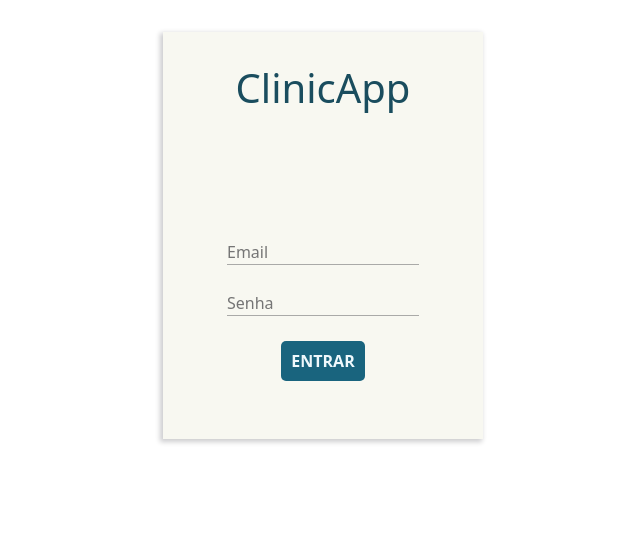
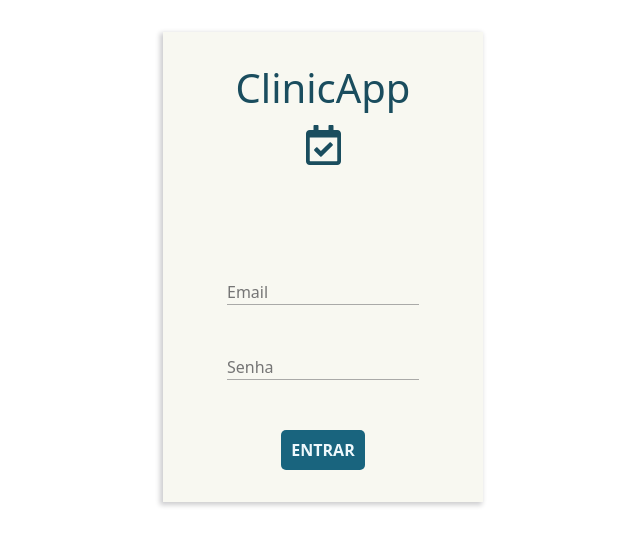
Before and after one commit to ronaldosenajr/my-clinic-app, a React (Create React App) app: page / in a window 1280 px wide. Shown: the top 546 px of the page, without its empty margins (317-957 px from the left). Built offline with nearby package versions, Linux system fonts and the light colour scheme; no server answers.

Commit message:
Adicionado o icone de calendario

```diff
--- a/package.json
+++ b/package.json
@@ -3,6 +3,11 @@
   "version": "0.1.0",
   "private": true,
   "dependencies": {
+    "@fortawesome/fontawesome-svg-core": "^1.2.36",
+    "@fortawesome/free-brands-svg-icons": "^5.15.4",
+    "@fortawesome/free-regular-svg-icons": "^5.15.4",
+    "@fortawesome/free-solid-svg-icons": "^5.15.4",
+    "@fortawesome/react-fontawesome": "^0.1.16",
     "@headlessui/react": "^1.4.2",
     "@heroicons/react": "^1.0.5",
     "@material-ui/core": "^4.12.3",
--- a/src/Pages/Login.css
+++ b/src/Pages/Login.css
@@ -15,6 +15,7 @@
 .login-forms {
 	display: flex;
 	align-items: center;
+	align-content: center;
 	justify-content: center;
 	flex-direction: column;
 	background-color: #F8F8F1;
@@ -26,11 +27,13 @@
 
 .login-forms h1 {
 	color: #1a4d5e;
-	margin-bottom: 50%;
+	margin-bottom: 5%;
 }
 
-.login-input {
-	margin-bottom: 10%;
+.login-icon{
+	margin-bottom: 45%;
+	font-size: 40px;
+	color: #1a4d5e;
 }
 
 .login-input input {
@@ -38,6 +41,7 @@
 	border: none;
 	border-bottom: 1px solid rgba(129, 129, 129, 0.651);
 	width: 12em;
+	margin-bottom: 50px;
 }
 
 .login-input input:focus {
@@ -60,3 +64,9 @@
 	border: 2px solid #19647E;
 	transition: all ease-in 0.1s;
 }
+
+.login-error p {
+	color: rgb(206, 36, 36);
+	text-align: center;
+	vertical-align: bottom;
+}
--- a/src/Pages/Login.jsx
+++ b/src/Pages/Login.jsx
@@ -2,29 +2,11 @@
 import React, { useState, useContext } from 'react';
 import { useHistory } from 'react-router-dom';
 import { signInWithEmailAndPassword } from 'firebase/auth';
+import { FontAwesomeIcon } from '@fortawesome/react-fontawesome';
+import { faCalendarCheck } from '@fortawesome/free-regular-svg-icons';
 import authentication from '../firebaseConfig';
 import scheduleContext from '../Context/Context';
 import './Login.css';
-
-// const useStyles = makeStyles((theme) => ({
-//   root: {
-//     marginTop: `${theme.spacing(marginPaddingWidth)}px`,
-//     justifyContent: 'center',
-//     alignContent: 'center',
-//     display: 'flex',
-//   },
-//   grid: {
-//     maxWidth: 400,
-//     margin: `${theme.spacing(1)}px auto`,
-//     padding: theme.spacing(marginPaddingWidth),
-//     textAlign: 'center',
-//   },
-//   card: {
-//     width: `${theme.spacing(marginPaddingWidth)}vw`,
-//     minWidth: 320,
-//     backgroundColor: '#F8F8F1',
-//   },
-// }));
 
 export default function SimpleContainer() {
   const history = useHistory();
@@ -71,6 +53,7 @@
     <main className="login-main">
       <form className="login-forms">
         <h1>ClinicApp</h1>
+        <FontAwesomeIcon icon={ faCalendarCheck } className="login-icon" />
         <div className="login-input">
           <label htmlFor="email-input">
             <input
@@ -96,7 +79,12 @@
         <div className="login-input">
           <button type="button" onClick={ signIn }>ENTRAR</button>
         </div>
-        {showError ? <p>Email ou senha invalidos</p> : ''}
+        {showError
+          ? (
+            <div className="login-error">
+              <p>Email ou senha inválidos</p>
+            </div>)
+          : ''}
       </form>
     </main>
   );
```
Also changed, not shown: 1 other file (tests, documents, lock files or other folders).
